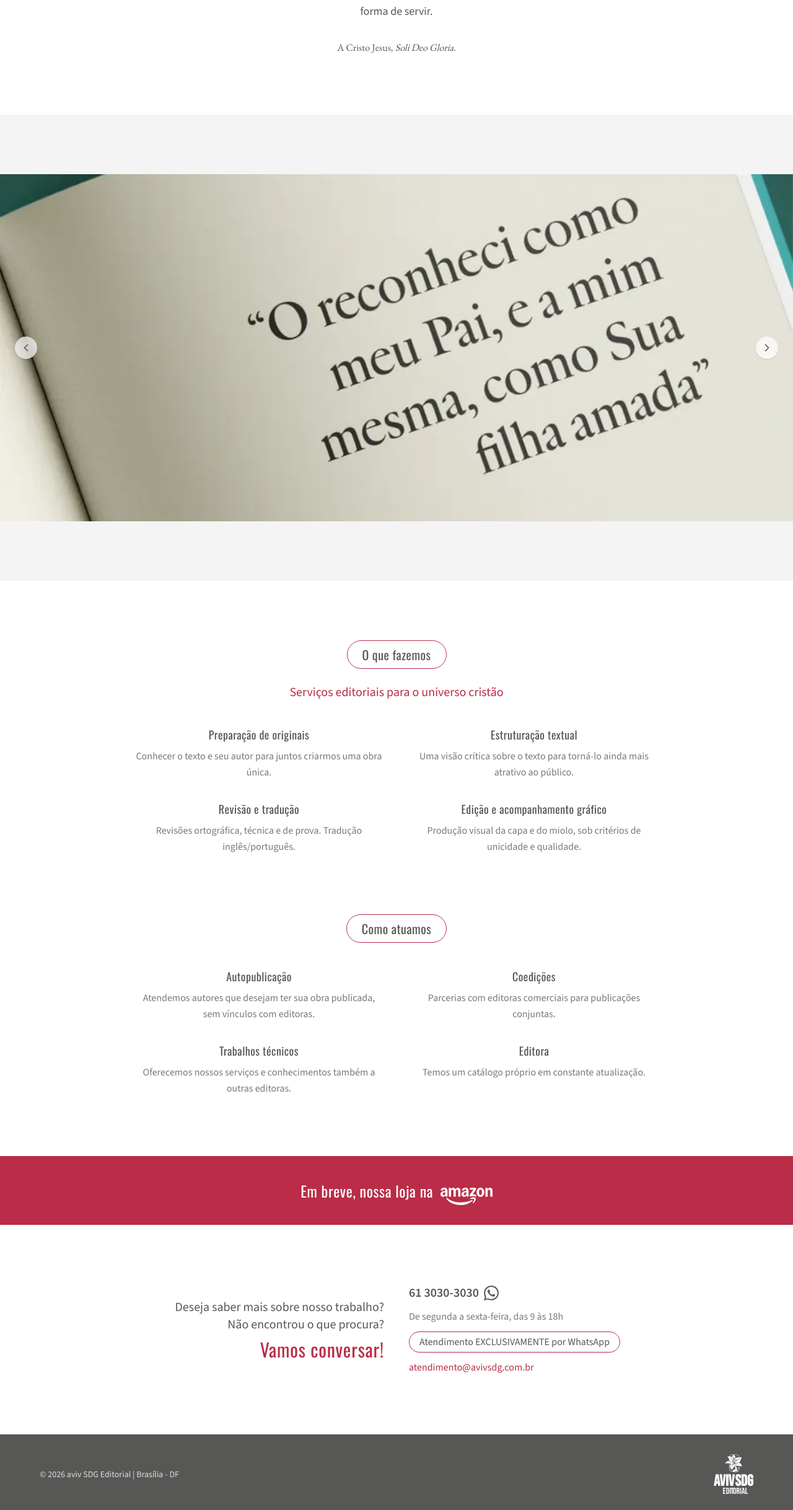
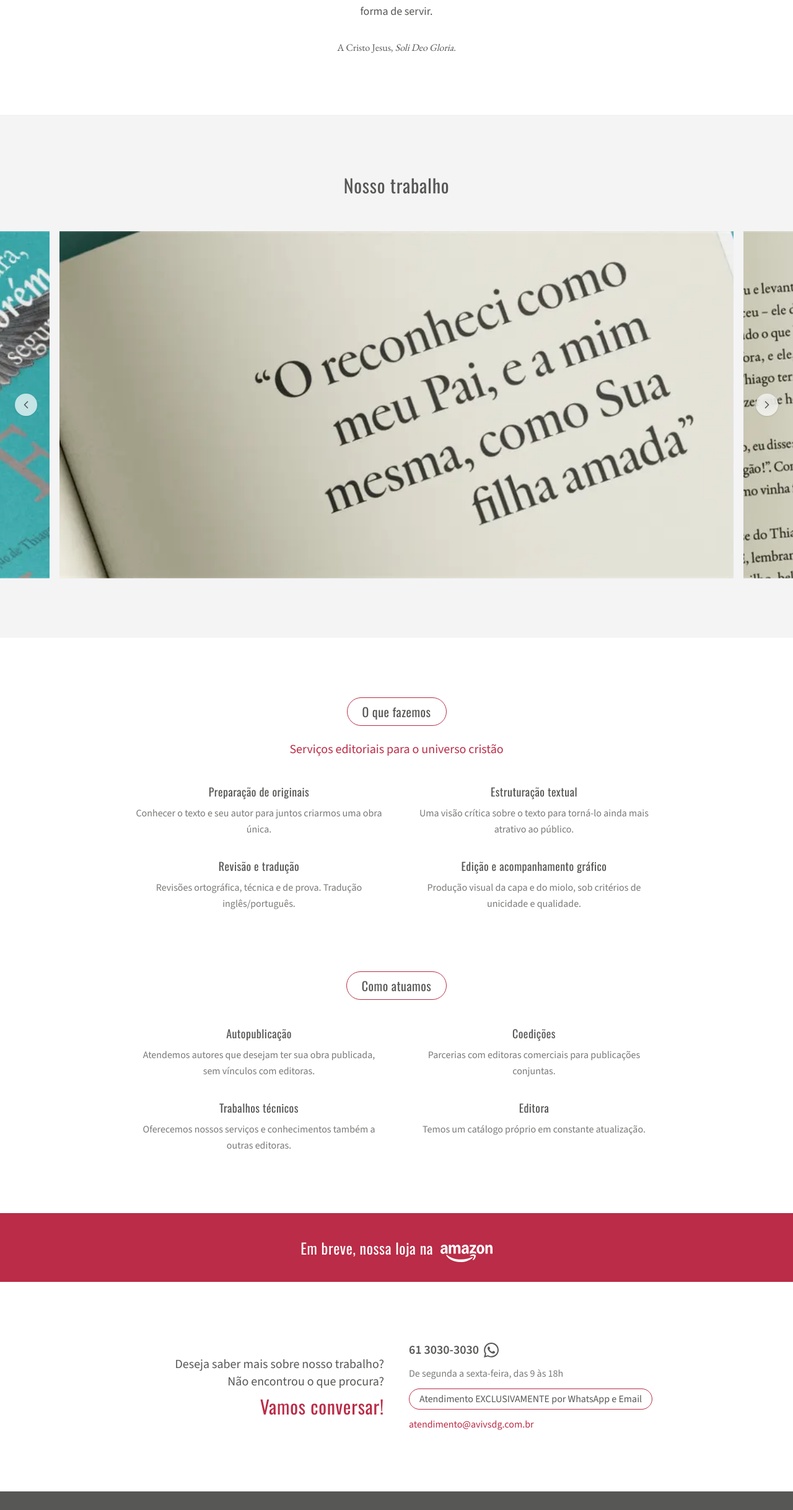
Before and after one commit to tulio-vieira/aviv-landing-page, a Next.js app: page / in a window 1280 px wide. Shown: the part 1248-3684 px from the top of the page at 62% size. Built offline with nearby package versions, Linux system fonts and the light colour scheme.

Commit message:
improve carousel 2

```diff
--- a/src/components/carousel/BookCarousel.tsx
+++ b/src/components/carousel/BookCarousel.tsx
@@ -1,6 +1,6 @@
 "use client";
 
-import { useCallback, useState } from "react";
+import { useCallback, useEffect, useState } from "react";
 import useEmblaCarousel from "embla-carousel-react";
 import Autoplay from "embla-carousel-autoplay";
 import { Lightbox } from "./Lightbox";
@@ -29,20 +29,33 @@ export function BookCarousel() {
   const scrollPrev = useCallback(() => emblaApi?.scrollPrev(), [emblaApi]);
   const scrollNext = useCallback(() => emblaApi?.scrollNext(), [emblaApi]);
 
+  // This useeffect is for resettin autoplay delay everytime the user moves a slide,
+  // either by pressing the button our by swipping.
+  useEffect(() => {
+    if (!emblaApi) return;
+    const resetAutoplay = () => emblaApi.plugins()?.autoplay?.reset();
+    emblaApi.on("select", resetAutoplay);
+    return () => {
+      emblaApi.off("select", resetAutoplay);
+    };
+  }, [emblaApi]);
+
   return (
     <section id="livros" className="bg-zinc-100 py-16 sm:py-24">
+      <h2 className="font-heading text-graphite text-center text-2xl tracking-wide sm:text-3xl mb-14">
+        Nosso trabalho
+      </h2>
       <div className="relative">
         <div className="overflow-hidden" ref={emblaRef}>
-          <div className="flex touch-pan-y">
+          <div className="flex touch-pan-y gap-4">
             {slides.map((slide, index) => (
-              <div className="min-w-0 flex-[0_0_100%]" key={slide.thumb}>
+              <div className="min-w-0 flex-[0_0_85%]" key={slide.thumb}>
                 <button
                   type="button"
-                  className="focus-visible:outline-maroon block w-full overflow-hidden transition-transform hover:scale-[1.02] focus-visible:outline focus-visible:outline-2"
+                  className="focus-visible:outline-maroon block w-full overflow-hidden transition-transform hover:scale-[1.02] focus-visible:outline"
                   onClick={() => setLightboxIndex(index)}
                   aria-label={`Ampliar capa de livro ${index + 1} de ${SLIDE_COUNT}`}
                 >
-                  {/* eslint-disable-next-line @next/next/no-img-element */}
                   <img
                     src={slide.thumb}
                     alt={slide.alt}
--- a/src/config/site.ts
+++ b/src/config/site.ts
@@ -11,7 +11,7 @@ export const CONTACT = {
   instagramUrl: `https://wa.me/${WHATSAPP_NUMBER}`,
   email: "atendimento@avivsdg.com.br",
   hours: "De segunda a sexta-feira, das 9 às 18h",
-  hoursNote: "Atendimento EXCLUSIVAMENTE por WhatsApp",
+  hoursNote: "Atendimento EXCLUSIVAMENTE por WhatsApp e Email",
 } as const;
 
 export const NAV_LINKS = [
```
